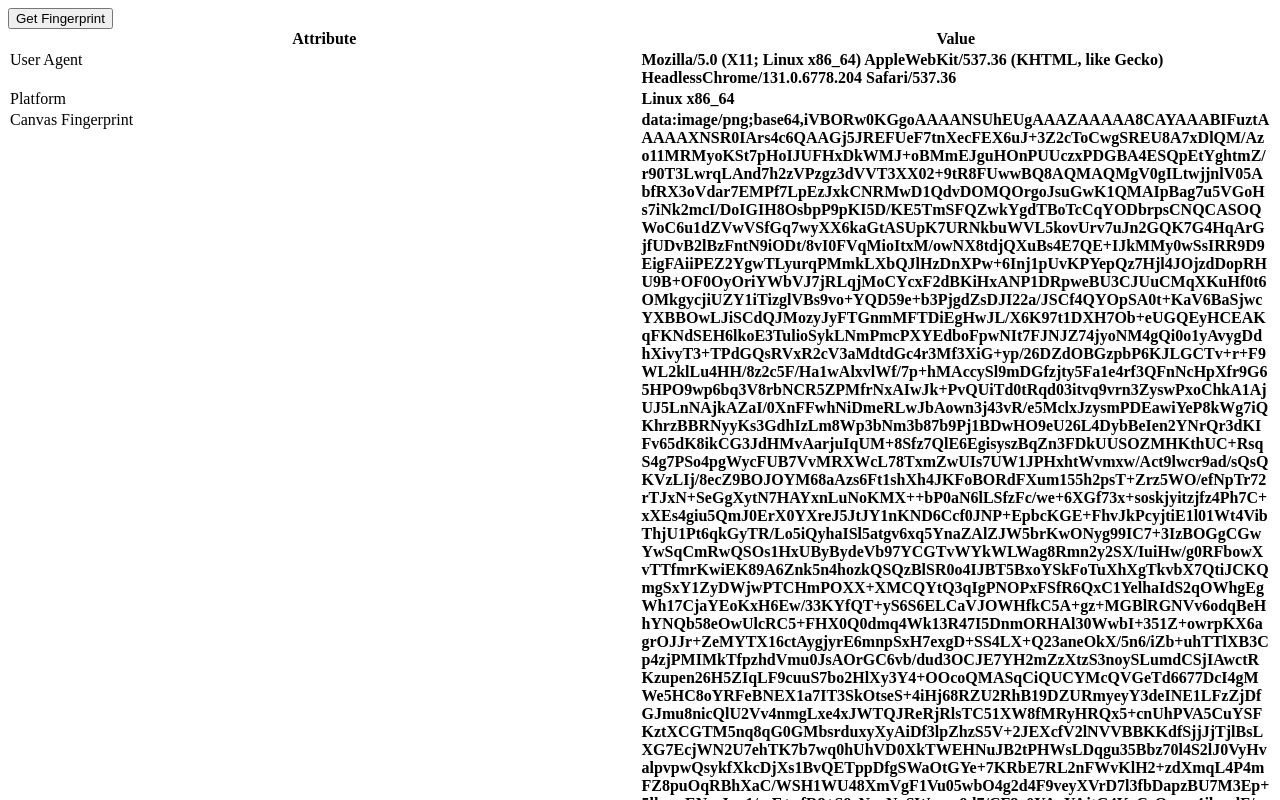
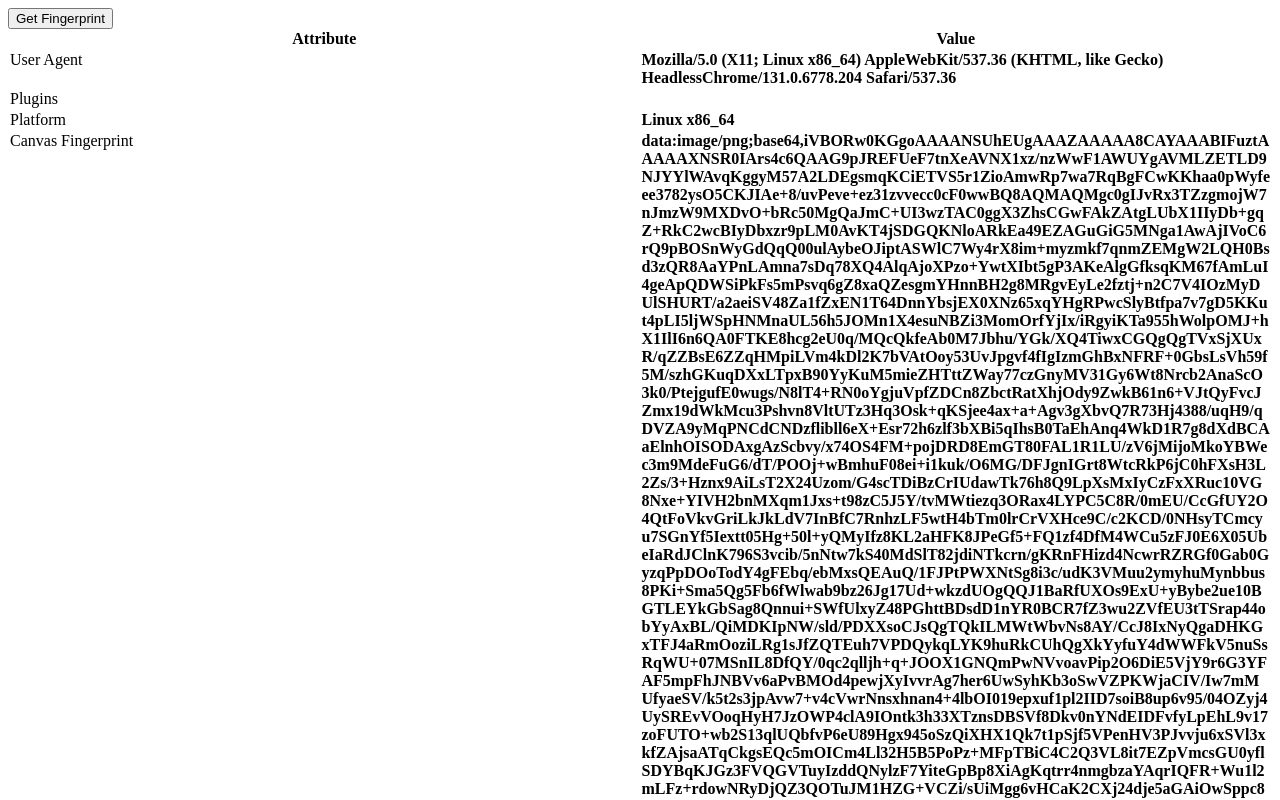
Before and after one commit to timgerstel/fingerprinter, a website: page index.html in a window 1280 px wide. Both pictures are taken after a click on the button "Get Fingerprint". Shown: the top 800 px of the page. Drawn offline with nearby package versions, Linux system fonts and the light colour scheme.

Commit message:
Added plugin detection
Signed-off-by: Timothy Gerstel <tgerstel@umass.edu>

```diff
--- a/index.html
+++ b/index.html
@@ -22,6 +22,12 @@
     		</td>
     	</tr>
     	<tr>
+   			<td>Plugins</td>
+    		<td>
+    			<strong id="userPlugins"></strong>
+    		</td>
+    	</tr>
+    	<tr>
    			<td>Platform</td>
     		<td>
     			<strong id="userPlatform"></strong>
--- a/src/js/fingerprinter.js
+++ b/src/js/fingerprinter.js
@@ -1,5 +1,13 @@
-let getHeaders = function(callback){
-	var request = new XMLHttpRequest();
+let getPlugins = function(){
+	var results = [];
+	var numPlugins = navigator.plugins.length;
+	var plugins = '';
+	if(numPlugins) results.push(`numPlugins: ${numPlugins} </br>`);
+	for(var i = 0; i < numPlugins; i++){
+		plugins += navigator.plugins[i].name + "</br>";
+	}
+	if(plugins) results.push(`plugins: </br>${plugins}`);
+	return results;
 }
 
 let getCanvasFP = function(options) {
@@ -15,10 +23,12 @@ let getCanvasFP = function(options) {
 	ctx.fillRect(125, 1, 62, 20);
 	ctx.fillStyle = "#069";
 	canvas.font = "l1pt not-a-real-font-1234";
-	ctx.fillText("ABCDEFGHIJKLMNOPQRSTUVWXYZ, \ud83d\ude03", 2, 15);
+	var fpString ="ABCDEFGHIJKLMNOPQRSTUVWXYZ ,:\";/\;|' \ud83d\ude03";
+	var fpStringL = "abcdefghijklmnopqrstuvwxyz ,:\";/\;|' \ud83d\ude03";
+	ctx.fillText(fpString, 2, 15);
 	canvas.fillStyle = "rgb(102, 204, 0 0.7)";
 	canvas.font = "18pt Arial";
-	ctx.fillText("abcdefghijklmnopqrstuvwxyz, \ud83d\ude03", 4, 45);
+	ctx.fillText("abcdefghijklmnopqrstuvwxyz ,; \ud83d\ude03", 4, 45);
 
 	if(canvas.toDataURL) results.push(canvas.toDataURL());
 	return results;
@@ -32,8 +42,9 @@ let getUserPlatform = function(){
 	return navigator.platform;
 }
 
-let renderFP = function(){
+let renderFP = function(callback){
 	document.getElementById('userAgent').innerHTML = getUserAgent();
 	document.getElementById('userPlatform').innerHTML = getUserPlatform();
+	document.getElementById('userPlugins').innerHTML = getPlugins();
 	document.getElementById('fp').innerHTML = getCanvasFP();
 }
```
